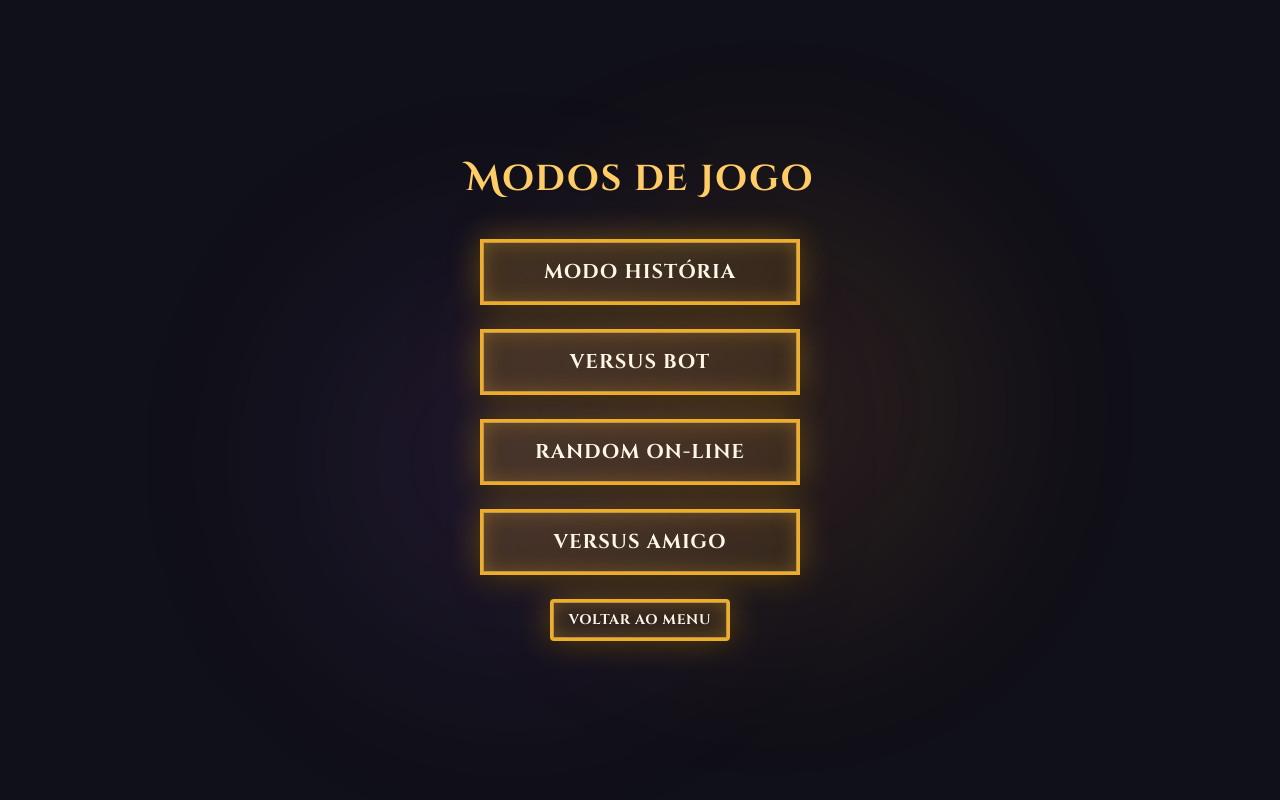
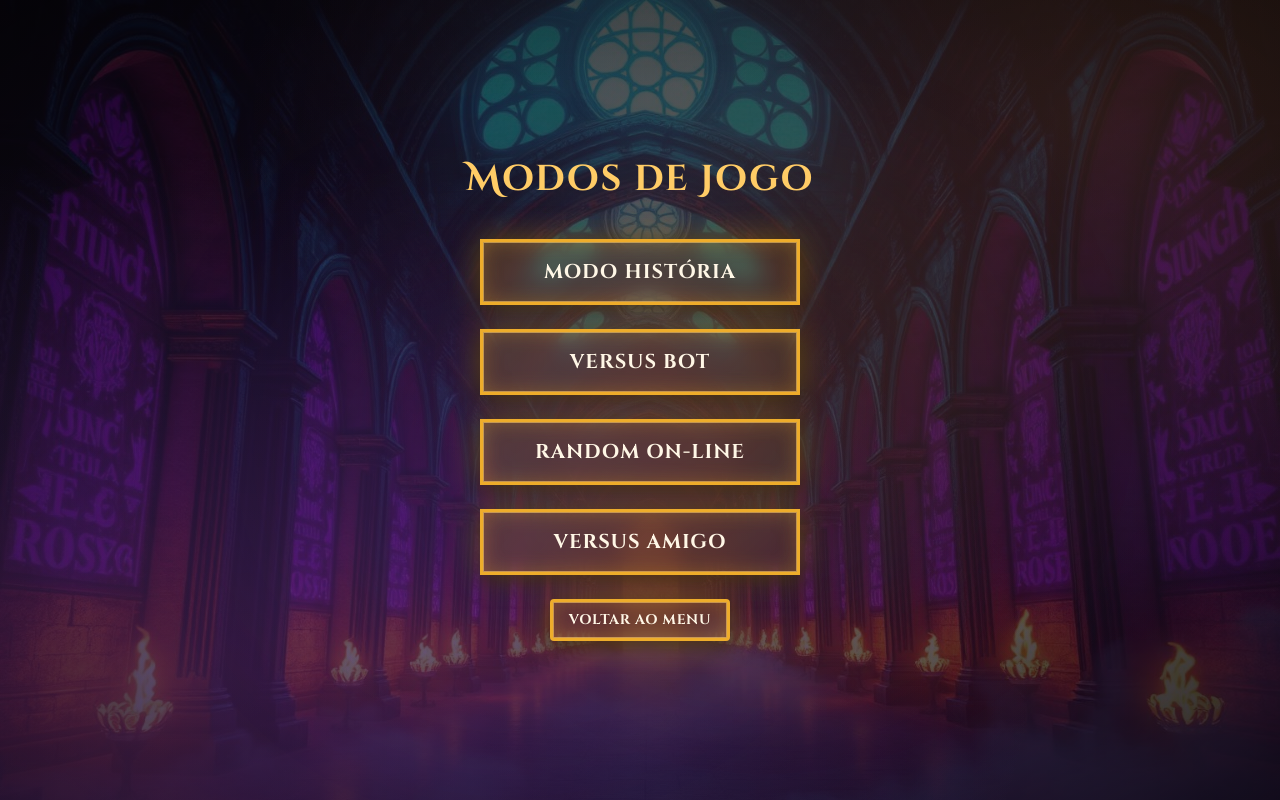
Before and after one commit to tiagogarcea/astral-deck-saga, a React (Vite) app: page /jogar in a window 1280 px wide. Built offline with nearby package versions, Linux system fonts and the light colour scheme.

Commit message:
Changes
Co-authored-by: tiagogarcea <117583292+tiagogarcea@users.noreply.github.com>

```diff
--- a/src/pages/Deck.tsx
+++ b/src/pages/Deck.tsx
@@ -1,6 +1,8 @@
 import { useNavigate } from "react-router-dom";
 import { loadSave } from "@/game/save";
 import { BY_ID, cardImg } from "@/game/data";
+import { MysticBG } from "@/components/game/ui";
+
 
 const Deck = () => {
   const navigate = useNavigate();
@@ -9,8 +11,10 @@ const Deck = () => {
   const fan = s.deck.slice(0,8);
 
   return (
-    <div className="min-h-screen bg-background flex items-center justify-center p-6">
-      <div className="ornate-border magical-glow bg-gradient-to-b from-card to-[hsl(var(--shadow-deep))] rounded-lg p-10 max-w-3xl w-full">
+    <div className="min-h-screen flex items-center justify-center p-6 relative">
+      <MysticBG tint="amber" />
+      <div className="ornate-border magical-glow bg-gradient-to-b from-card/90 to-[hsl(var(--shadow-deep)/0.9)] backdrop-blur-md rounded-lg p-10 max-w-3xl w-full relative">
+
         <h1 className="text-4xl font-bold text-gold-light text-center mb-8 tracking-wider">Seu Deck</h1>
 
         {/* leque de cartas */}
--- a/src/pages/Jogar.tsx
+++ b/src/pages/Jogar.tsx
@@ -1,15 +1,18 @@
 import { useState } from "react";
 import { useNavigate } from "react-router-dom";
-import { GameModal, GameButtonSm } from "@/components/game/ui";
+import { GameModal, GameButtonSm, MysticBG } from "@/components/game/ui";
+
 
 const Jogar = () => {
   const navigate = useNavigate();
   const [onlineOpen, setOnlineOpen] = useState(false);
 
   return (
-    <div className="min-h-screen bg-background flex items-center justify-center p-8 relative overflow-hidden">
-      <div className="absolute top-1/3 left-1/4 w-96 h-96 rounded-full bg-magic-glow/15 blur-[120px] animate-pulse" />
-      <div className="absolute bottom-1/4 right-1/4 w-96 h-96 rounded-full bg-flame-glow/15 blur-[120px] animate-pulse" style={{animationDelay:'1.2s'}} />
+    <div className="min-h-screen flex items-center justify-center p-8 relative overflow-hidden">
+      <MysticBG tint="purple" />
+      <div className="absolute top-1/3 left-1/4 w-96 h-96 rounded-full bg-magic-glow/15 blur-[120px] animate-pulse pointer-events-none" />
+      <div className="absolute bottom-1/4 right-1/4 w-96 h-96 rounded-full bg-flame-glow/15 blur-[120px] animate-pulse pointer-events-none" style={{animationDelay:'1.2s'}} />
+
 
       <div className="relative flex flex-col gap-6 items-center">
         <h1 className="text-4xl font-bold text-gold-light tracking-wider mb-4">Modos de Jogo</h1>
```
